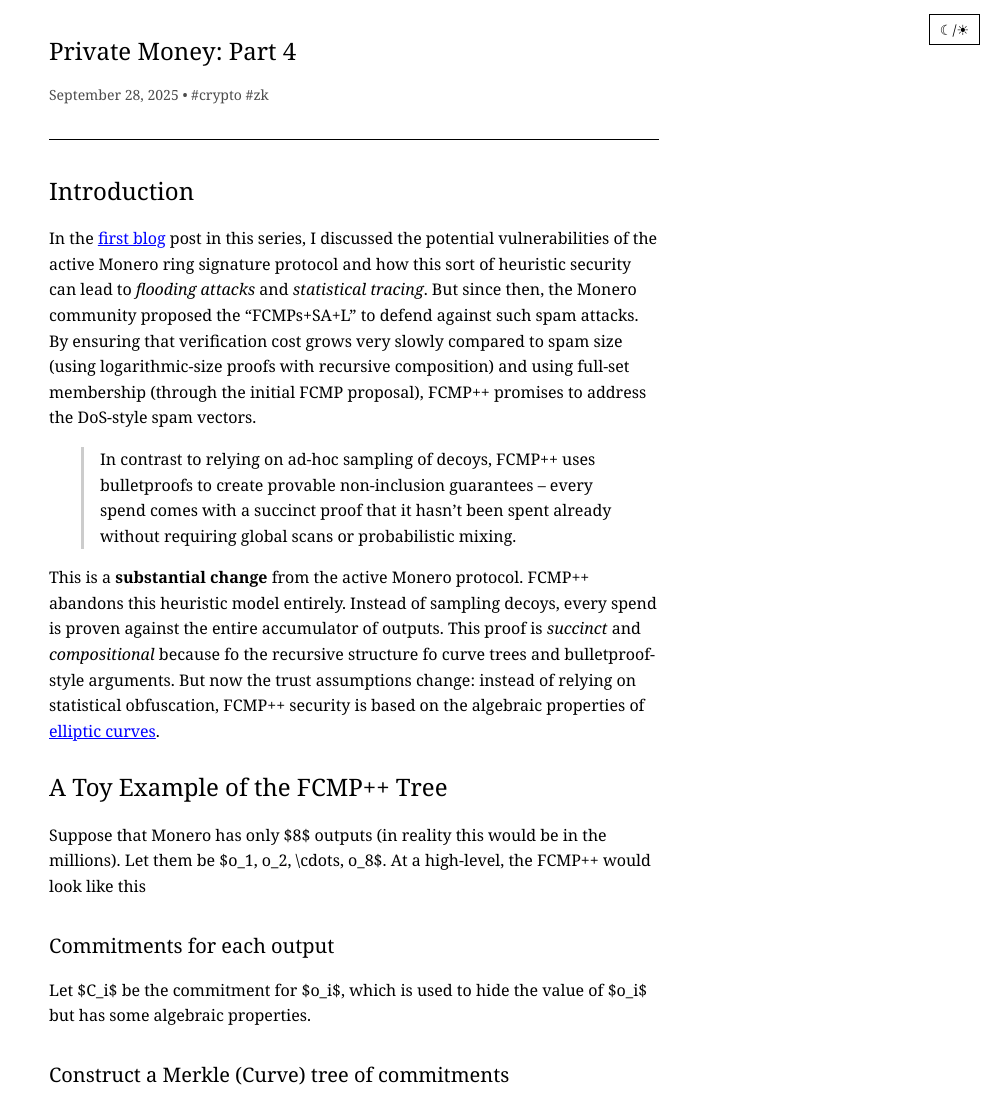
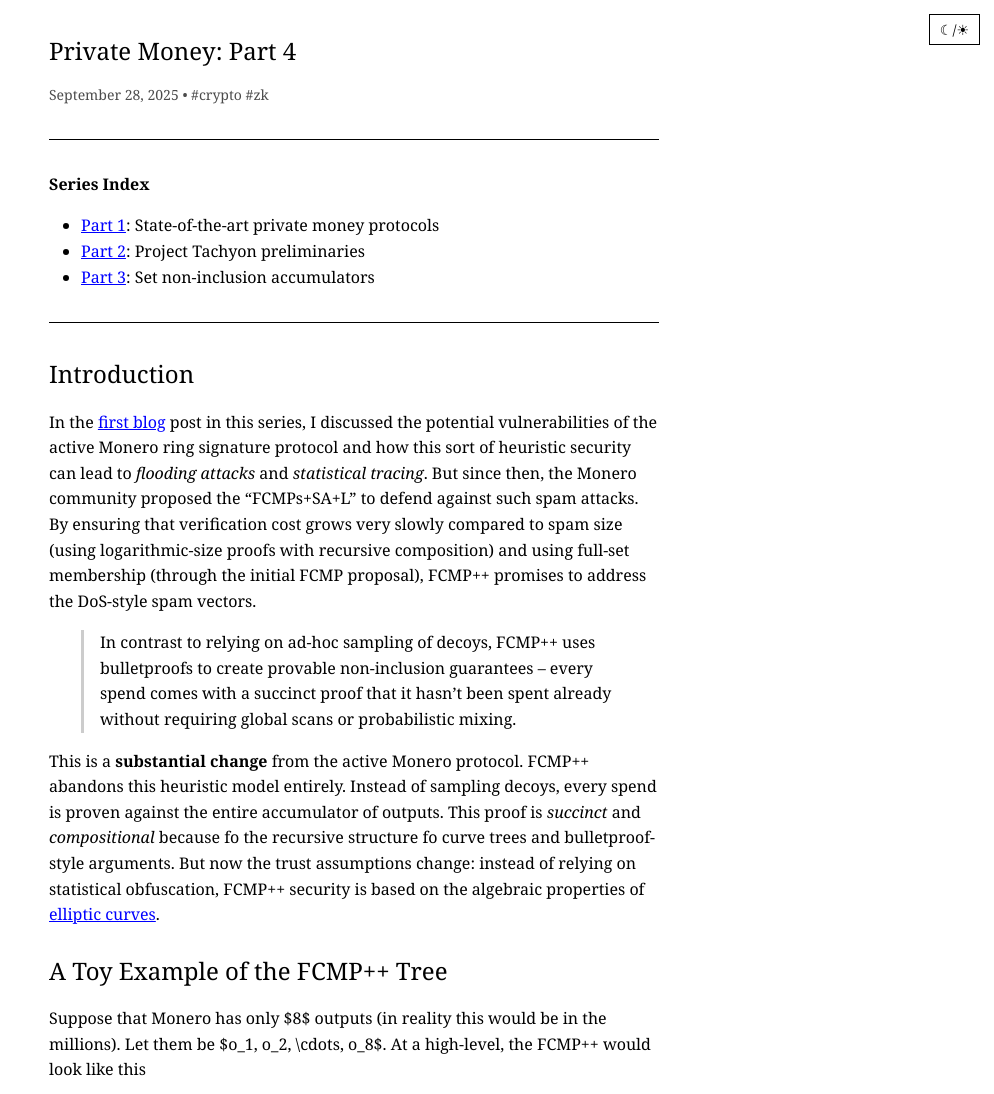
Before and after one commit to 0xWOLAND/website, an Astro site: page /blog/zcash-part-4 in a window 1280 px wide. Shown: the top 1094 px of the page, without its empty margins (286-1280 px from the left). Built offline with nearby package versions, Linux system fonts and the light colour scheme; Astro itself is replaced by a stand-in of ours; some packages are replaced by stand-ins of ours.

Commit message:
fix: index

```diff
--- a/src/content/blog/zcash-part-4.md
+++ b/src/content/blog/zcash-part-4.md
@@ -3,6 +3,13 @@
 description: "On Monero's FCMP++ Upgrade"
 date: 2025-09-28
 tags: ["crypto", "zk"]
+---
+
+**Series Index**
+- [Part 1](https://bhargav.wtf/blog/zcash-part-1/): State-of-the-art private money protocols
+- [Part 2](https://bhargav.wtf/blog/zcash-part-2/): Project Tachyon preliminaries
+- [Part 3](https://bhargav.wtf/blog/zcash-part-3/): Set non-inclusion accumulators
+
 ---
 
 # Introduction
```
